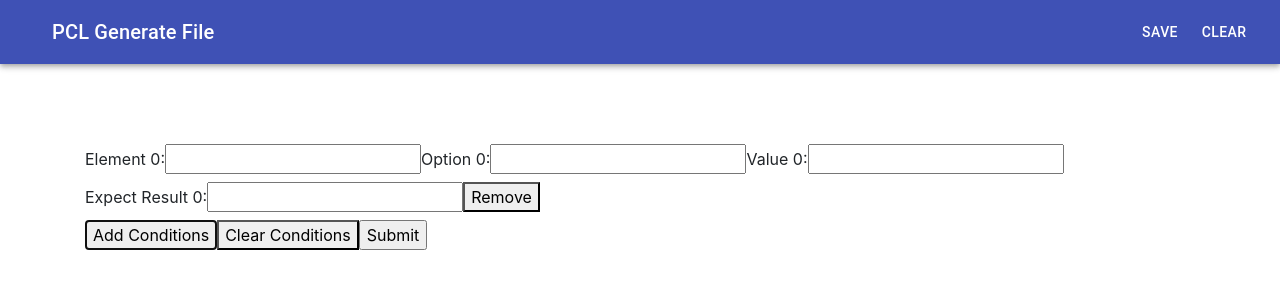
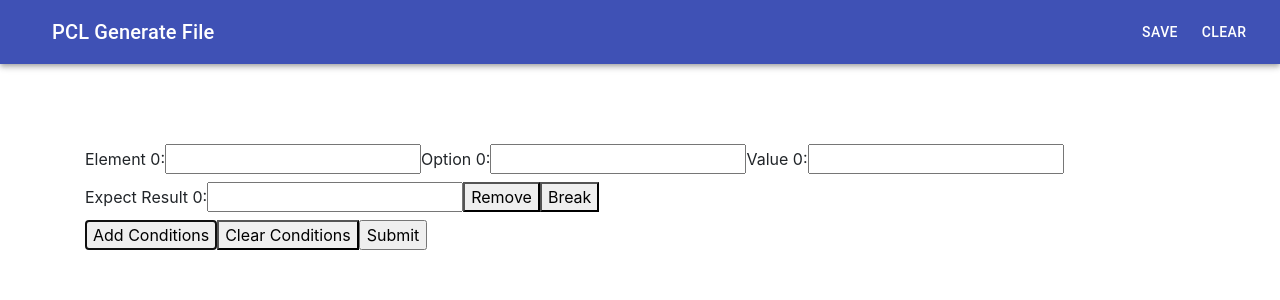
Before and after one commit to buiminh15/MERN_practice, a React (Create React App) app in the folder frontend/: page /gen in a window 1280 px wide. Both pictures are taken after a click on the button "Add Conditions". Shown: the top 300 px of the page. Built offline with nearby package versions, Linux system fonts and the light colour scheme.

Commit message:
change inputvalue3

```diff
--- a/frontend/src/components/GenFile/InputValue3.js
+++ b/frontend/src/components/GenFile/InputValue3.js
@@ -1,6 +1,7 @@
 import React, { useEffect } from 'react';
 import { useForm } from "react-hook-form";
 import { convertData, getText } from './process';
+
 const inputs = [
     {
         name: 'input',
@@ -17,9 +18,15 @@ const inputs = [
 export default function InputValue3(props) {
     const [indexes, setIndexes] = React.useState([]);
     const [counter, setCounter] = React.useState(0);
+    const [arrSubmit, setArrSubmit] = React.useState([])
     const { register, errors, handleSubmit } = useForm({
         criteriaMode: "all"
     });
+
+    const handleAllSubmit = (event) => {
+        event.preventDefault()
+        console.log('handleAllSubmit ', arrSubmit);
+    }
 
     const onSubmit = data => {
         const newData = data['PCL'].map((obj, index) => {
@@ -27,27 +34,29 @@ export default function InputValue3(props) {
             return { ...obj, name: obj.name }
         }
         )
-        console.log('newData: ', newData);
-        const convertedData = convertData(newData)
-        console.log("===");
-        var [text, cases] = getText(convertedData)
+        console.log('newData : ', newData);
+        setArrSubmit([newData])
 
-        // hien thi text
-        console.log(text.join("\n"));
+        // const convertedData = convertData(newData)
+        // console.log("===");
+        // var [text, cases] = getText(convertedData)
 
-        // chuyen cases thanh tick va tab
-        var excelCases = [];
-        var len = cases[0].length;
-        for (var i = 0; i < len; i++) {
-            var row = "";
-            for (var j = 0; j < cases.length; j++) {
-                row += (cases[j][i] === "1" ? "\u25ef" : "") + "\t";
-            }
-            excelCases.push(row);
-        }
-        console.log("===");
-        console.log(excelCases.join("\n"));
-        console.log("===");
+        // // hien thi text
+        // console.log(text.join("\n"));
+
+        // // chuyen cases thanh tick va tab
+        // var excelCases = [];
+        // var len = cases[0].length;
+        // for (var i = 0; i < len; i++) {
+        //     var row = "";
+        //     for (var j = 0; j < cases.length; j++) {
+        //         row += (cases[j][i] === "1" ? "\u25ef" : "") + "\t";
+        //     }
+        //     excelCases.push(row);
+        // }
+        // console.log("===");
+        // console.log(excelCases.join("\n"));
+        // console.log("===");
 
     };
 
@@ -61,12 +70,17 @@ export default function InputValue3(props) {
         setCounter(prevCounter => prevCounter - 1);
     };
 
+    const breakFriend = (data) => {
+        console.log('button clicked ', data);
+    }
+
     const clearFriends = () => {
         setIndexes([]);
     };
 
     return (
-        <form onSubmit={handleSubmit(onSubmit)}>
+        // <form onSubmit={handleSubmit(onSubmit)}>
+        <form onSubmit={handleAllSubmit}>
             {indexes.map(index => {
                 const fieldName = `PCL[${index}]`;
                 return (
@@ -113,7 +127,10 @@ export default function InputValue3(props) {
                         {errors.result && "Result is required"}
                         <button type="button" onClick={removeFriend(index)}>
                             Remove
-              </button>
+                        </button>
+                        <button type="button" onClick={handleSubmit(onSubmit)}>
+                            Break
+                        </button>
                     </fieldset>
                 );
             })}
```
